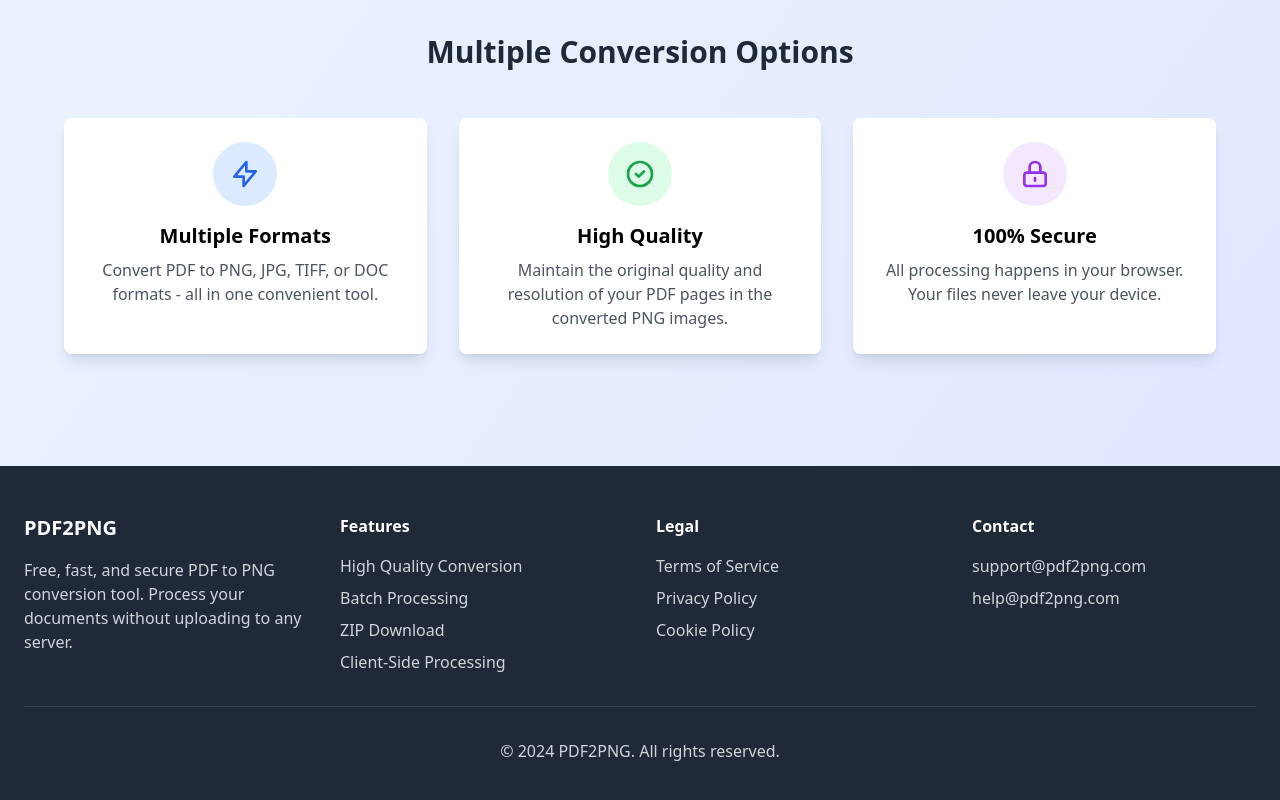
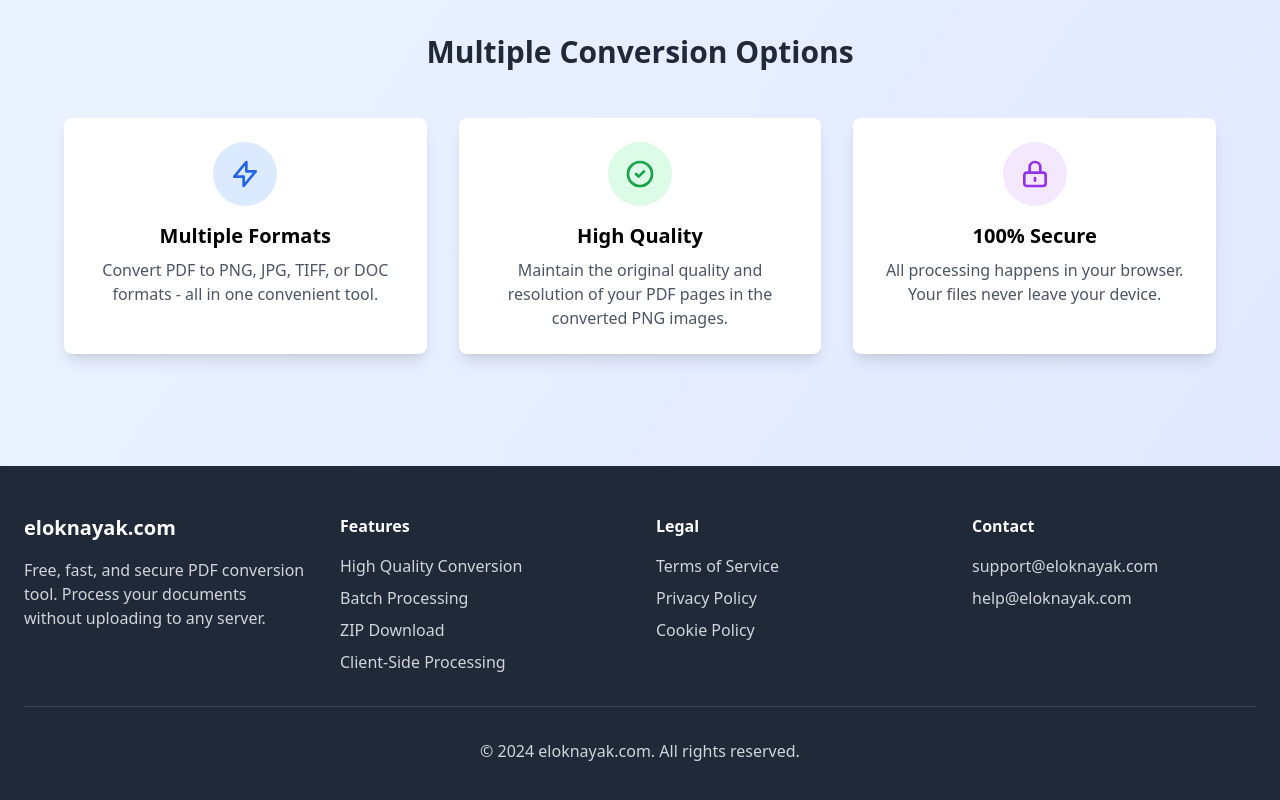
Before and after one commit to muxfox/pdf-png, a plain HTML site: page public/index.html in a window 1280 px wide. Shown: the part 952-1752 px from the top of the page. Drawn offline with nearby package versions, Linux system fonts and the light colour scheme; a script that the page names is missing.

Commit message:
Update index.html elok

```diff
--- a/public/index.html
+++ b/public/index.html
@@ -4,7 +4,7 @@
 <head>
     <meta charset="UTF-8">
     <meta name="viewport" content="width=device-width, initial-scale=1.0">
-    <title>PDF Converter - PNG, JPG, TIFF, DOC - Free Online Tool</title>
+    <title>PDF Converter - PNG, JPG, TIFF, DOC - Free Online Tool | eloknayak.com</title>
     <script src="https://cdn.tailwindcss.com"></script>
     <script src="https://cdnjs.cloudflare.com/ajax/libs/pdf-lib/1.17.1/pdf-lib.min.js"></script>
     <script src="https://cdnjs.cloudflare.com/ajax/libs/pdf.js/3.11.174/pdf.min.js"></script>
@@ -49,7 +49,7 @@
     <nav class="bg-white shadow-lg">
         <div class="container mx-auto px-6 py-4">
             <div class="flex justify-between items-center">
-                <div class="text-2xl font-bold text-blue-600">PDF2PNG</div>
+                <div class="text-2xl font-bold text-blue-600">eloknayak.com</div>
                 <div class="hidden md:flex space-x-6">
                     <a href="#home" onclick="showPage('home')" class="text-gray-700 hover:text-blue-600 transition-colors">Home</a>
                     <a href="#terms" onclick="showPage('terms')" class="text-gray-700 hover:text-blue-600 transition-colors">Terms</a>
@@ -183,10 +183,10 @@
                 <h1 class="text-3xl font-bold text-gray-800 mb-8">Terms of Service</h1>
                 <div class="prose prose-lg max-w-none text-gray-600 space-y-6">
                     <h2 class="text-2xl font-semibold text-gray-800">1. Acceptance of Terms</h2>
-                    <p>By accessing and using PDF2PNG, you accept and agree to be bound by the terms and provision of this agreement.</p>
+                    <p>By accessing and using eloknayak.com, you accept and agree to be bound by the terms and provision of this agreement.</p>
 
                     <h2 class="text-2xl font-semibold text-gray-800">2. Use License</h2>
-                    <p>Permission is granted to temporarily download one copy of PDF2PNG for personal, non-commercial transitory viewing only. This is the grant of a license, not a transfer of title, and under this license you may not:</p>
+                    <p>Permission is granted to temporarily download one copy of eloknayak.com for personal, non-commercial transitory viewing only. This is the grant of a license, not a transfer of title, and under this license you may not:</p>
                     <ul class="list-disc pl-6">
                         <li>modify or copy the materials</li>
                         <li>use the materials for any commercial purpose</li>
@@ -197,10 +197,10 @@
                     <p>All file processing is done locally in your browser. We do not store, save, or have access to your files or converted images.</p>
 
                     <h2 class="text-2xl font-semibold text-gray-800">4. Limitations</h2>
-                    <p>In no event shall PDF2PNG or its suppliers be liable for any damages arising out of the use or inability to use the service.</p>
+                    <p>In no event shall eloknayak.com or its suppliers be liable for any damages arising out of the use or inability to use the service.</p>
 
                     <h2 class="text-2xl font-semibold text-gray-800">5. Contact Information</h2>
-                    <p>If you have any questions about these Terms of Service, please contact us at terms@pdf2png.com</p>
+                    <p>If you have any questions about these Terms of Service, please contact us at terms@eloknayak.com</p>
                 </div>
             </div>
         </div>
@@ -258,7 +258,7 @@
                     <p>You can control and/or delete cookies as you wish. You can delete all cookies that are already on your computer and you can set most browsers to prevent them from being placed.</p>
 
                     <h2 class="text-2xl font-semibold text-gray-800">Contact Us</h2>
-                    <p>If you have any questions about our Cookie Policy, please contact us at cookies@pdf2png.com</p>
+                    <p>If you have any questions about our Cookie Policy, please contact us at cookies@eloknayak.com</p>
                 </div>
             </div>
         </div>
@@ -269,8 +269,8 @@
         <div class="container mx-auto px-6">
             <div class="grid md:grid-cols-4 gap-8">
                 <div>
-                    <h3 class="text-xl font-bold mb-4">PDF2PNG</h3>
-                    <p class="text-gray-300">Free, fast, and secure PDF to PNG conversion tool. Process your documents without uploading to any server.</p>
+                    <h3 class="text-xl font-bold mb-4">eloknayak.com</h3>
+                    <p class="text-gray-300">Free, fast, and secure PDF conversion tool. Process your documents without uploading to any server.</p>
                 </div>
                 <div>
                     <h4 class="font-semibold mb-4">Features</h4>
@@ -292,13 +292,13 @@
                 <div>
                     <h4 class="font-semibold mb-4">Contact</h4>
                     <ul class="space-y-2 text-gray-300">
-                        <li>support@pdf2png.com</li>
-                        <li>help@pdf2png.com</li>
+                        <li>support@eloknayak.com</li>
+                        <li>help@eloknayak.com</li>
                     </ul>
                 </div>
             </div>
             <div class="border-t border-gray-700 mt-8 pt-8 text-center text-gray-300">
-                <p>© 2024 PDF2PNG. All rights reserved.</p>
+                <p>© 2024 eloknayak.com. All rights reserved.</p>
             </div>
         </div>
     </footer>
```
